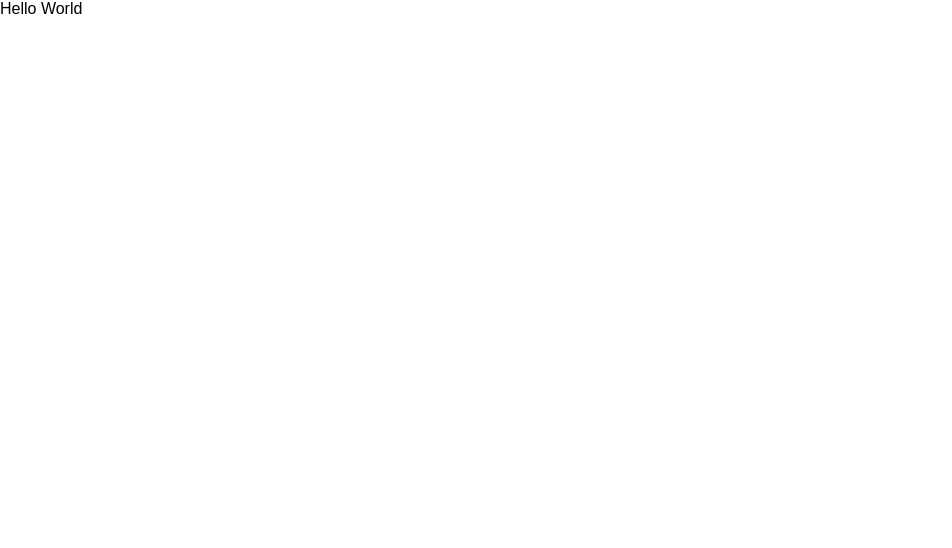
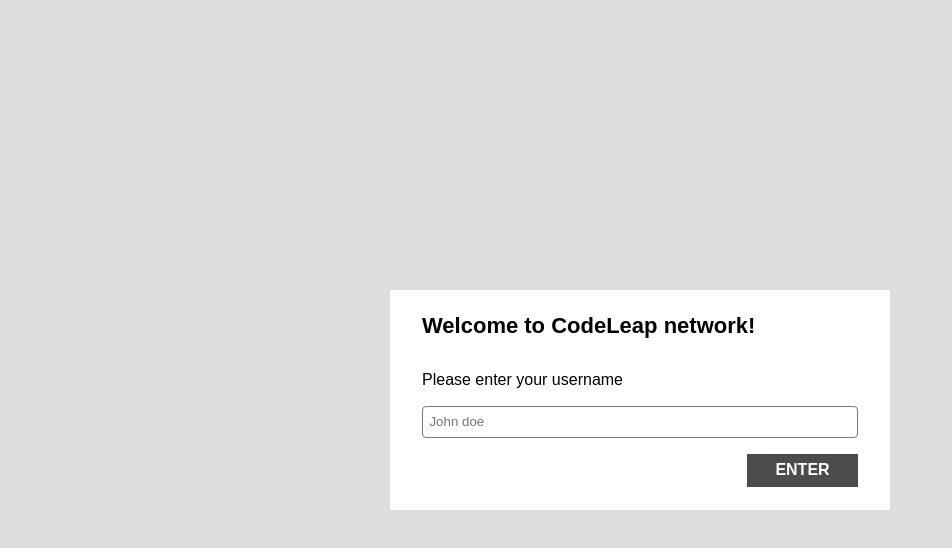
Before and after one commit to joaopedroalb/simple-crud-codeleap, a Next.js app: page / in a window 1280 px wide. Shown: the top 548 px of the page, without its empty margins (0-952 px from the left). Built offline with nearby package versions, Linux system fonts and the light colour scheme; a web font is replaced by a local one.

Commit message:
feat: add username in context

```diff
--- a/src/pages/index.tsx
+++ b/src/pages/index.tsx
@@ -1,14 +1,18 @@
 import type { NextPage } from 'next'
+import { useContext, useEffect, useState } from 'react'
+import { UsernameContext } from '../context/UsernameContext'
+import { validateString } from '../functions/validate'
 import Login from './login'
 
 const Home: NextPage = () => {
+  const {username} = useContext(UsernameContext)
 
-  if(false)
+  if(!validateString(username))
     return <Login/>
 
   return (
     <div>
-      Hello World
+     {username}
     </div>
   )
 }
--- a/src/pages/login.tsx
+++ b/src/pages/login.tsx
@@ -1,13 +1,18 @@
-import {} from "react";
+import { useContext, useState } from "react";
 import { Container, LoginBox, BtnContainer } from "../styles/Login";
 import { Title, Label, Input, Button } from "../styles/defaultComponents";
 import { useRouter } from "next/router";
+import { validateString } from "../functions/validate";
+import { UsernameContext } from "../context/UsernameContext";
 
 export default function Login() {
 
     const router = useRouter();
+    const [user,setUser] = useState<string|null>(null)
+    const {setUsername} = useContext(UsernameContext)
 
     const handleClick = () =>{
+        setUsername(user)
         router.push('/')
     }
 
@@ -16,9 +21,9 @@
         <LoginBox>
         <Title>Welcome to CodeLeap network!</Title>
         <Label>Please enter your username</Label>
-        <Input placeholder="John doe" />
+        <Input placeholder="John doe" onChange={({target})=>setUser(target.value)}/>
         <BtnContainer>
-            <Button onClick={handleClick}>ENTER</Button>
+            <Button onClick={handleClick} disabled={!validateString(user)}>ENTER</Button>
         </BtnContainer>
         </LoginBox>
     </Container>
--- a/src/styles/defaultComponents.ts
+++ b/src/styles/defaultComponents.ts
@@ -22,6 +22,10 @@
     font-weight: 700;
     font-size: 16px;
     cursor: pointer;
+
+    &:disabled{
+        opacity: .7;
+    }
 `
 
 export const InputTextBox = styled.input`
```
